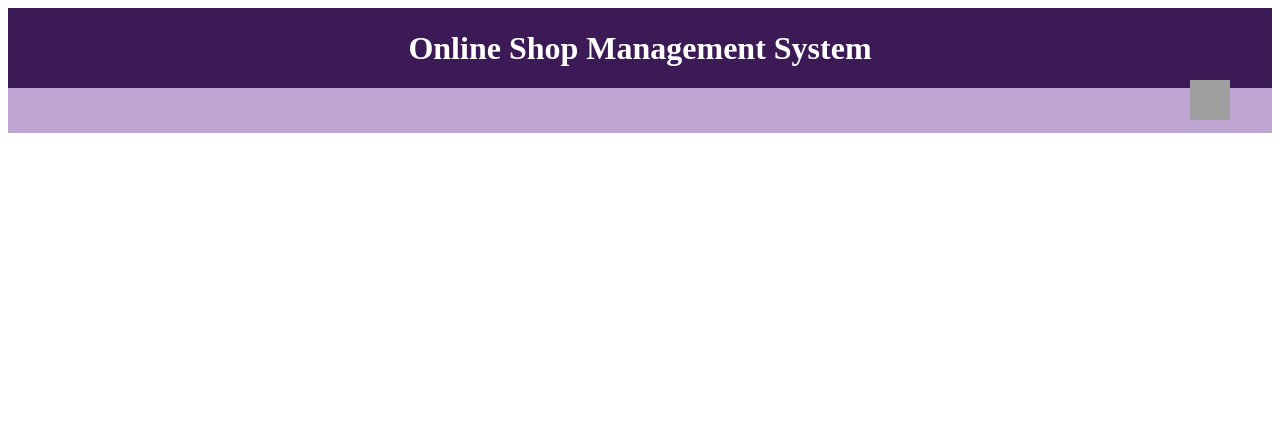
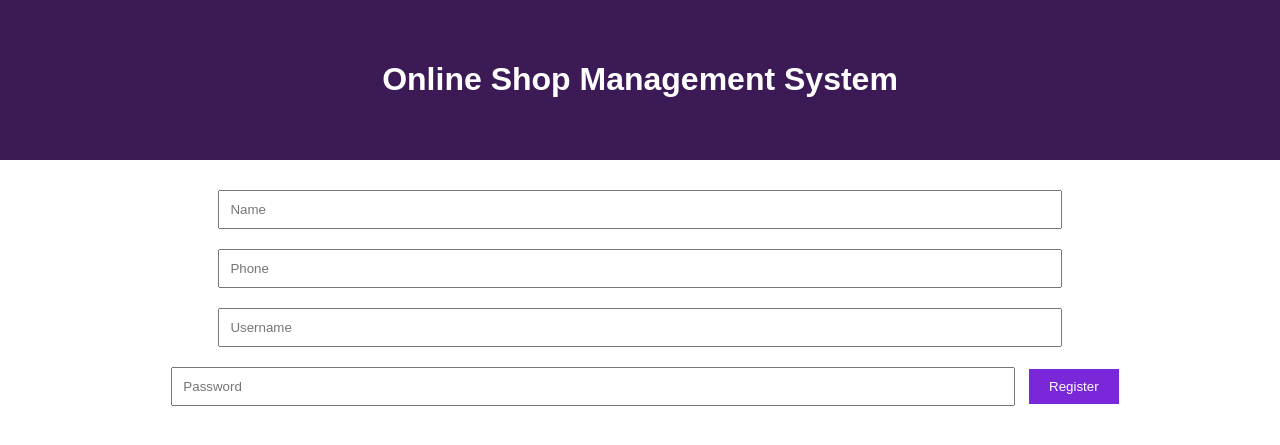
Before and after one commit to TNujhat/learning-web-technologies-fall2024-2025-sec-b, a PHP site: page /regpro_lx.php in a window 1280 px wide. Shown: the top 445 px of the page. Run offline with PHP 8.4, Linux system fonts and the light colour scheme; grey boxes are pictures that could not be loaded.

Commit message:
Update regpro_lx.php

```diff
--- a/final_lab_exam/regpro_lx.php
+++ b/final_lab_exam/regpro_lx.php
@@ -4,26 +4,20 @@ session_start();
 $message = "";
 
 if ($_SERVER["REQUEST_METHOD"] == "POST") {
-
     $name = $_POST['name'];
     $phone = $_POST['phone'];
     $username = $_POST['username'];
     $password = $_POST['password'];
-
 
     if (empty($name) || empty($phone) || empty($username) || empty($password)) {
         $message = "<div class='error-message'>Error: All fields are required.</div>";
     } elseif (!preg_match('/^[0-9]{10}$/', $phone)) {
         $message = "<div class='error-message'>Error: Invalid phone number format. Please enter a 10-digit number.</div>";
     } else {
-
         $conn = new mysqli('localhost', 'root', '', 'employees');
-
-
         if ($conn->connect_error) {
             die("Connection failed: " . $conn->connect_error);
         } else {
-
             $stmt = $conn->prepare("INSERT INTO employee (name, phone, username, password) VALUES (?, ?, ?, ?)");
             $stmt->bind_param("ssss", $name, $phone, $username, $password);
 
@@ -41,10 +35,9 @@ if ($_SERVER["REQUEST_METHOD"] == "POST") {
 ?>
 
 <!DOCTYPE html>
-<html>
+<html lang="en">
 <head>
     <title>Employee Registration</title>
-    <style>
     <style>
         body {
             font-family: Arial, sans-serif;
@@ -56,125 +49,83 @@ if ($_SERVER["REQUEST_METHOD"] == "POST") {
             background-color: white;
         }
         header {
-  background-color:rgb(60, 26, 86);
-
+            background-color: rgb(60, 26, 86);
             color: white;
             padding: 40px 20px;
-  display: flex;
-  justify-content: space-between;
-  align-items: center;
-  position: relative;
+            text-align: center;
         }
-header h1 {
-  font-family: "Times New Roman", Times, serif;
-  font-size: xx-large;
-  margin: 0;
-  position: absolute;
-  left: 50%;
-  transform: translateX(-50%);
-}
-.navbar {
-  background-color: rgb(190, 164, 209);
-  height: 45px;
-}
-#logout {
-  position: absolute;
-  top: 80px;
-  right: 50px;
-}
-
-#logout img {
-  height: 40px;
-
-  width: 40px;
-}
-#logout img:hover {
-  height: 42px;
-
-  width: 42px;
-}
-#apply {
-    position: absolute;
-    top: 135px;
-    right: 525px;
-  }
-
-  #apply fieldset {
-    width: 90%;
-    background-color:rgb(247, 224, 182);
-    border: 2px solidrgb(117, 52, 171);
-    padding: 20px;
-    border-radius: 8px;
-  }
-
-  #apply table {
-    width: 100%;
-    margin: auto;
-    text-align: left;
-    border-collapse: collapse;
-  }
-
-  #apply th {
-    text-align: left;
-    padding: 8px;
-  }
-
-  #apply td {
-    padding: 5px;
-  }
-
-  #apply h3 {
-    text-align: center;
-    color:rgb(122, 38, 217);
-  }
-
-  #apply button {
-    background-color:rgb(122, 38, 217);
+        .success-message, .error-message {
             color: white;
-    border: none;
-    padding: 10px 15px;
-    cursor: pointer;
-    border-radius: 5px;
-  }
-
-  #apply button:hover {
-    background-color:rgb(168, 73, 232);
-  }
-
-    .success-message {
-            color: green;
-            font-size: 20px;
             text-align: center;
             margin: 20px auto;
-            background-color: #eaffea;
             padding: 15px 20px;
-            border: 1px solid green;
             border-radius: 5px;
             width: 80%;
         }
-
+        .success-message {
+            background-color: green;
+        }
         .error-message {
-            color: red;
-            font-size: 20px;
+            background-color: red;
+        }
+        form {
+            margin: 20px auto;
+            width: 80%;
             text-align: center;
-            margin: 20px auto;
-            background-color: #ffeaea;
-            padding: 15px 20px;
-            border: 1px solid red;
-            border-radius: 5px;
+        }
+        form input {
+            padding: 10px;
+            margin: 10px;
             width: 80%;
         }
+        form button {
+            padding: 10px 20px;
+            background-color: rgb(122, 38, 217);
+            color: white;
+            border: none;
+            cursor: pointer;
+        }
+        form button:hover {
+            background-color: rgb(168, 73, 232);
+        }
     </style>
+    <script>
+        function validateForm() {
+            const name = document.getElementById('name').value.trim();
+            const phone = document.getElementById('phone').value.trim();
+            const username = document.getElementById('username').value.trim();
+            const password = document.getElementById('password').value.trim();
+            let errorMessage = '';
+
+            if (!name) errorMessage = 'Name is required.';
+            else if (!phone) errorMessage = 'Phone number is required.';
+            else if (!/^[0-9]{10}$/.test(phone)) errorMessage = 'Phone number must be a 10-digit number.';
+            else if (!username) errorMessage = 'Username is required.';
+            else if (!password) errorMessage = 'Password is required.';
+
+            if (errorMessage) {
+                document.getElementById('error-message').innerText = errorMessage;
+                return false;
+            }
+
+            return true;
+        }
+    </script>
 </head>
 <body>
 <header>
     <h1>Online Shop Management System</h1>
 </header>
-    <div class="navbar">
-    <div id="logout">
-        <a href="../View/logout.php"><img src="../uploads/logout.png"></a>
-      </div>
-    </div>
+
 <?php echo $message; ?>
+
+<form method="POST" onsubmit="return validateForm();">
+    <div id="error-message" class="error-message" style="display: none;"></div>
+    <input type="text" id="name" name="name" placeholder="Name">
+    <input type="text" id="phone" name="phone" placeholder="Phone">
+    <input type="text" id="username" name="username" placeholder="Username">
+    <input type="password" id="password" name="password" placeholder="Password">
+    <button type="submit">Register</button>
+</form>
 </body>
 </html>
```
Lines whose indentation alone changed are shown as unchanged.
